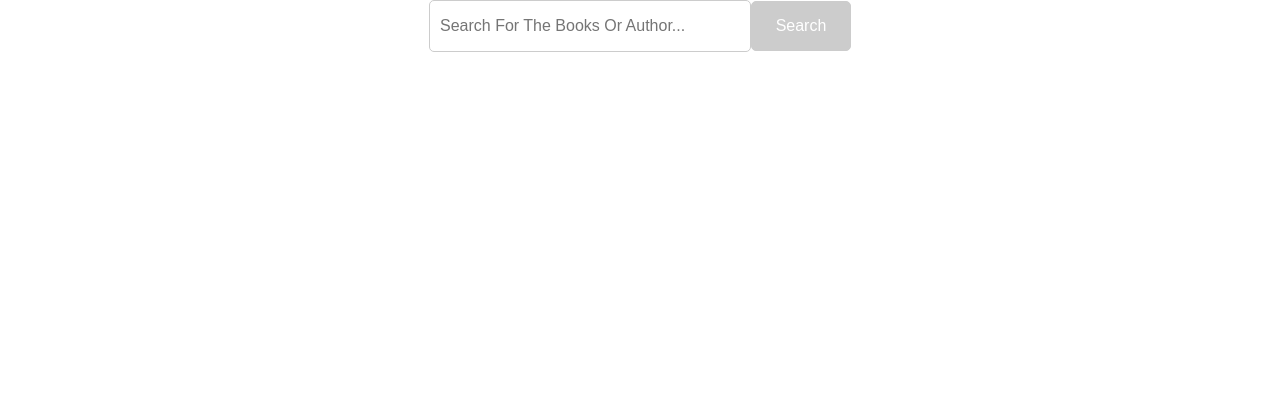
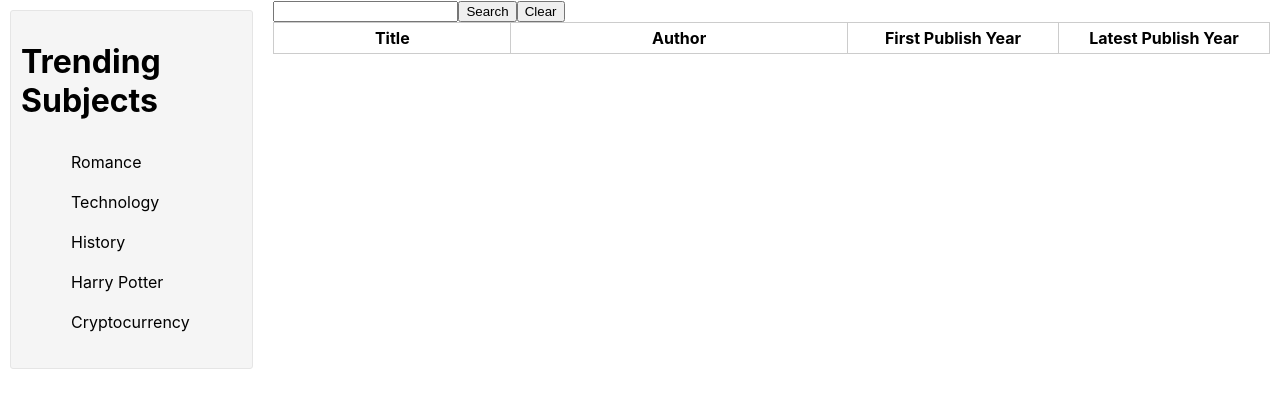
Before and after one commit to Dharmil4602/book-library, a React (Create React App) app: page / in a window 1280 px wide. Shown: the top 408 px of the page. Built offline with nearby package versions, Linux system fonts and the light colour scheme.

Commit message:
Added new components and its css

```diff
--- a/package.json
+++ b/package.json
@@ -6,8 +6,10 @@
     "@testing-library/jest-dom": "^5.16.5",
     "@testing-library/react": "^13.4.0",
     "@testing-library/user-event": "^13.5.0",
+    "axios": "^1.3.4",
     "react": "^18.2.0",
     "react-dom": "^18.2.0",
+    "react-router-dom": "^6.8.2",
     "react-scripts": "5.0.1",
     "web-vitals": "^2.1.4"
   },
--- a/src/App.css
+++ b/src/App.css
@@ -1,5 +1,7 @@
 .App {
-  text-align: center;
+  display: flex;
+  justify-content: space-around;
+  /* text-align: center; */
 }
 
 .App-logo {
--- a/src/App.js
+++ b/src/App.js
@@ -1,11 +1,23 @@
 import './App.css';
+// import Home from './components/Home';
 import SearchBar from './components/SearchBar';
+import TrendingSubjects from './components/TrendingSubjects';
+import { BrowserRouter as Router, Routes, Route } from 'react-router-dom';
+// import PopularSubjects from './components/PopularSubjects';
 
 function App() {
   return (
+    <Router>
+       {/* <Routes> */}
+       {/* <Route path="/" element={<Home/>}/> */}
+       {/* <Route element={<PopularSubjects/>}/> */}
+     {/* <Home/> */}
+    {/* </Routes> */}
     <div className="App">
-      <SearchBar/>
+    <TrendingSubjects/>
+    <SearchBar/>
     </div>
+    </Router>
   );
 }
 
--- a/src/components/SearchBar.js
+++ b/src/components/SearchBar.js
@@ -1,15 +1,112 @@
-import React from 'react'
-import '../styles/search.css'
+// import React, { useEffect } from "react";
+// import "../styles/search.css";
+// import { useState } from "react";
 
-function SearchBar() {
+// function SearchBar() {
+//   const [query, setQuery] = useState("");
+
+//   const fetchBooks = async () => {
+//     try {
+//       const url = `https://openlibrary.org/search.json?q=${query}&limit=10&page=1`;
+//       const response = await fetch(url);
+//       const data = await response.json();
+//       console.log(data);
+//     } catch (error) {
+//       console.log(error);
+//     }
+//   }
+
+//   useEffect(() => {
+//     fetchBooks();
+//   }, [query]);
+
+//   const handleSearch = (e) => {
+//     console.log(e.target.value);
+//   };
+//   return (
+//     <>
+//       <div className="searchBar">
+//         <input type="text" placeholder="Search For The Books Or Author..." onChange={handleSearch}/>
+//         <button>Search</button>
+
+//       </div>
+//     </>
+//   );
+// }
+
+// export default SearchBar;
+
+import React, { useState } from "react";
+import axios from "axios";
+import "../styles/search.css";
+
+const SearchBar = () => {
+  const [query, setQuery] = useState("");
+  const [books, setBooks] = useState([]);
+  // const [currentPage, setCurrentPage] = useState(1);
+  // const [totalPages, setTotalPages] = useState(0);
+
+  const handleChange = (e) => {
+    setQuery(e.target.value);
+  };
+
+  const handleSubmit = (e) => {
+    e.preventDefault();
+    axios
+      .get(`https://openlibrary.org/search.json?q=${query}`)
+      .then((res) => {
+        setBooks(res.data.docs);
+      })
+      .catch((err) => {
+        console.log(err);
+      });
+  };
+
+  const clearText = () => {
+    setQuery("");
+  };
   return (
-    <>
-    <div className='searchBar'>
-        <input type="text" placeholder="Search For The Books Or Author..."/>
-        <button>Search</button>
+    <div className="container">
+      <form onSubmit={handleSubmit}>
+        <input type="text" value={query} onChange={handleChange} />
+        <button type="submit">Search</button>
+        <button onClick={clearText}>Clear</button>
+      </form>
+
+      <table>
+        <thead>
+          <tr>
+            <th className="title">Title</th>
+            <th className="author">Author</th>
+            <th className="publish">First Publish Year</th>
+            <th className="publish">Latest Publish Year</th>
+          </tr>
+        </thead>
+        <tbody>
+          {books.map((book) => (
+            <tr key={book.key}>
+              <td>{book.title}</td>
+              <td>{book.author_name && book.author_name.join(", ")}</td>
+              <td>{book.first_publish_year}</td>
+              <td>{book.publish_year ? book.publish_year[0] : "NA"}</td>
+            </tr>
+          )
+          )}
+        </tbody>
+      </table>
+     {/* <ul>
+        {books.map((book) => (
+          <li key={book.key}>
+            <h2>{book.title}</h2>
+            {book.author_name && (
+              <p>By: {book.author_name.join(", ")}</p>
+            )}
+            <p>Published: {book.publish_date}</p>
+          </li>
+        ))}
+      </ul> */}
     </div>
-    </>
-  )
-}
+  );
+};
 
-export default SearchBar
+export default SearchBar;
--- /dev/null
+++ b/src/components/TrendingSubjects.js
@@ -0,0 +1,24 @@
+import React from 'react'
+import { useNavigate } from 'react-router-dom'
+import '../styles/trendingsubject.css'
+
+function TrendingSubjects() {
+    const subjects = ["Romance", "Technology", "History", "Harry Potter", "Cryptocurrency"]
+    const navigate = useNavigate()
+    const handleClick = (subject) => {
+        navigate(`/search/${subject}`)
+    }
+  return (
+    <div className='main-trending-container'>
+        <h1>Trending Subjects</h1>
+        <ul>
+            {subjects.map((subject, index) => {
+                return <li onClick={handleClick} key={index} value={subject}>{subject}</li>
+            })}
+        </ul>
+
+    </div>
+  )
+}
+
+export default TrendingSubjects
--- a/src/styles/search.css
+++ b/src/styles/search.css
@@ -1,27 +1,38 @@
-.searchBar
+.container
 {
     width: 100%;
-    height: 50px;
+    height: 100%;
+    margin: 0 auto;
+    padding: 0 10px;
 }
 
-.searchBar input
+table
 {
-    width: 300px;
-    height: 100%;
+    width: 100%;
+    border-collapse: collapse;
     border: 1px solid #ccc;
-    border-radius: 5px;
-    padding: 0 10px;
-    font-size: 16px;
+    margin: 0 auto;
 }
 
-.searchBar button
+
+table thead tr th
 {
-    width: 100px;
-    height: 100%;
     border: 1px solid #ccc;
-    border-radius: 5px;
-    background-color: #ccc;
-    color: #fff;
-    font-size: 16px;
-    cursor: pointer;
+    padding: 5px;
+    text-align: center;
 }
+
+table thead tr th:nth-child(1)
+{
+    width: fit-content;
+}
+
+tbody tr td
+{
+    text-align: center;
+}
+
+.publish
+{
+    width: 200px;
+}
--- /dev/null
+++ b/src/styles/trendingsubject.css
@@ -0,0 +1,36 @@
+.main-trending-container
+{
+    background-color: #f5f5f5;
+    border: 1px solid #e5e5e5;
+    border-radius: 3px;
+    padding: 10px;
+    margin-bottom: 10px;
+    margin-top: 10px;
+    margin-left: 10px;
+    margin-right: 10px;
+    /* width: 100%; */
+    height: 100%;
+    float: left;
+    position: relative;
+    overflow: hidden;
+}
+
+.main-trending-container ul
+{
+    display: flex;
+    flex-direction: column;
+}
+
+.main-trending-container ul li
+{
+    list-style-type: none;
+    margin-bottom: 10px;
+    margin-top: 10px;
+    margin-left: 10px;
+    margin-right: 10px;
+    /* width: 100%; */
+    height: 100%;
+    /* float: left; */
+    position: relative;
+    overflow: hidden;
+}
```
Also changed, not shown: 1 other file (tests, documents, lock files or other folders).
